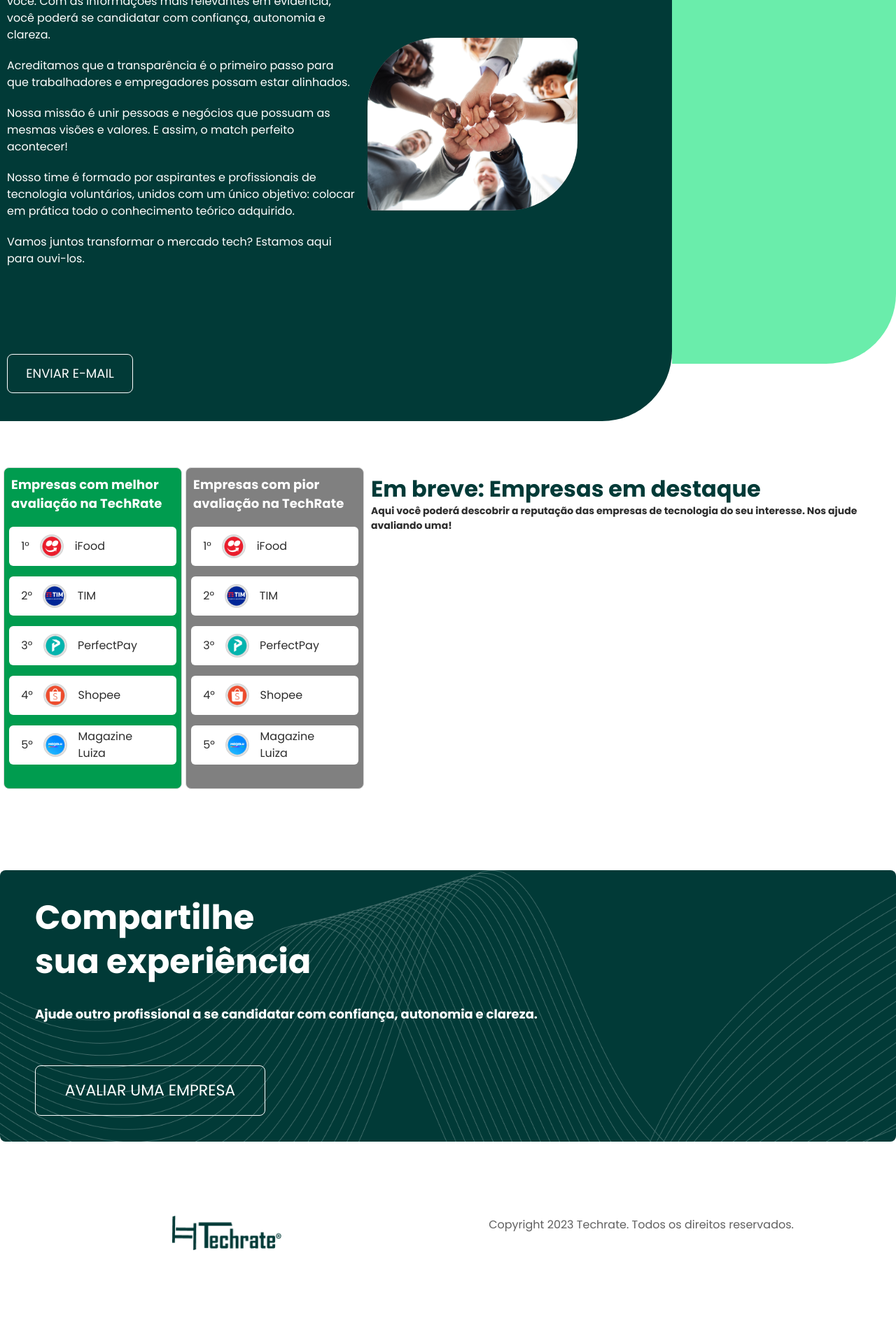
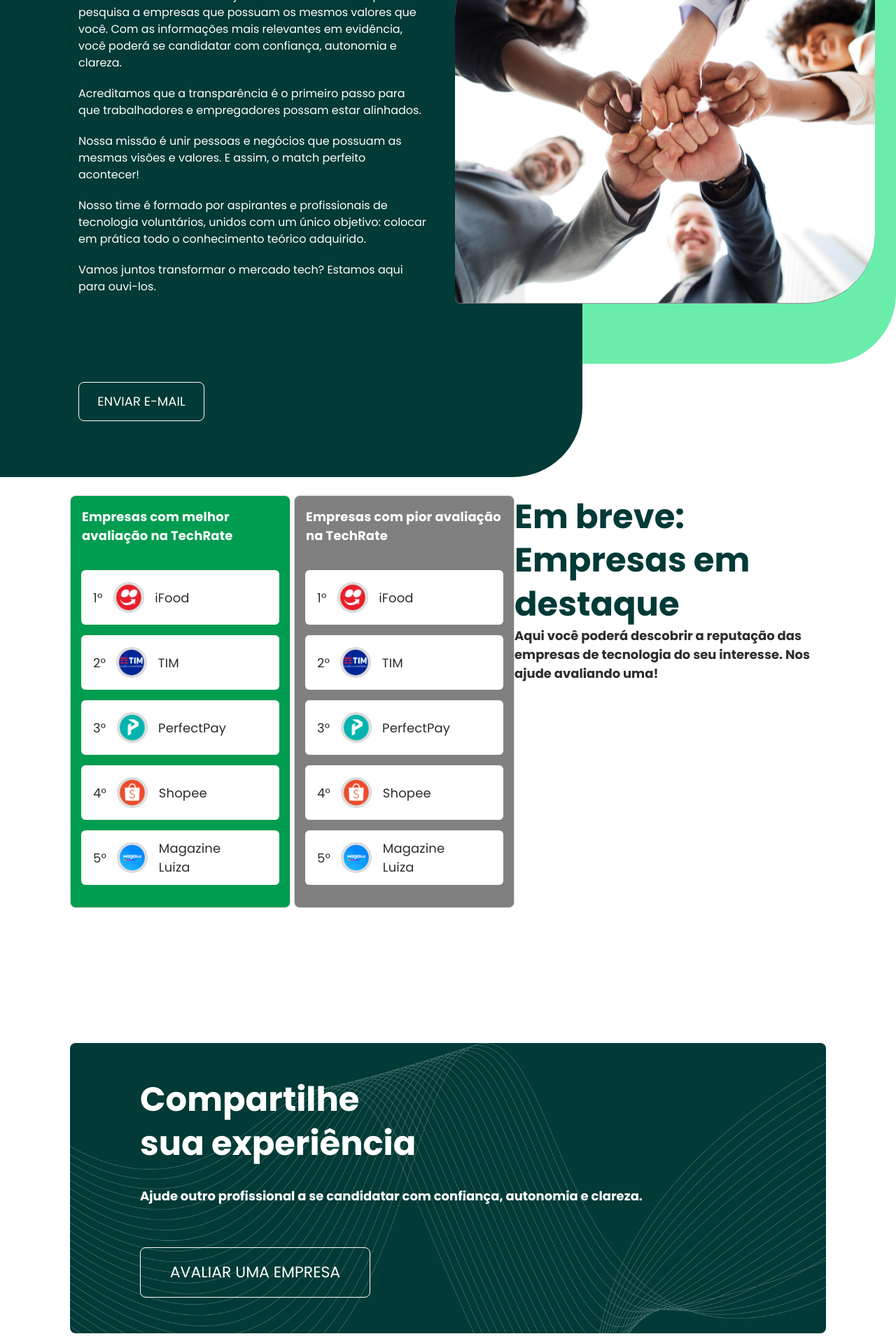
Before and after one commit to TechRate-Lab/TR-Frontend, a React (Vite) app: page / in a window 1280 px wide. Shown: the part 880-2797 px from the top of the page at 70% size. Before the commit the page ends 2718 px from the top, so only its background shows below. Built offline with nearby package versions, Linux system fonts and the light colour scheme.

Commit message:
style: ajustes tablet

```diff
--- a/src/components/Footer/style.ts
+++ b/src/components/Footer/style.ts
@@ -8,8 +8,10 @@
 width:100%;
 height:120px;
 padding:20px 0px;
-@media (min-width: ${(props) => props.theme.breakpoints.tablet}) {
-  margin-top:80px;
+margin-top:60px;
+@media screen and (max-width: ${(props) => props.theme.breakpoints.tablet}) {
+  margin-top:50px;
+  height:90px;
 }
 
 
--- a/src/pages/Home/Avaliar/style.ts
+++ b/src/pages/Home/Avaliar/style.ts
@@ -7,8 +7,8 @@
   width: 100%;
   height: 50vh;
   padding: 0 100px;
-  @media (min-width: ${(props) => props.theme.breakpoints.tablet}) {
-    padding: 0px;
+  @media (max-width: ${(props) => props.theme.breakpoints.tablet}) {
+    padding: 20px;
   }
 `;
 
@@ -39,7 +39,7 @@
     background-size: cover;
     opacity: 0.3;
   }
-  @media (min-width: ${(props) => props.theme.breakpoints.tablet}) {
+  @media (max-width: ${(props) => props.theme.breakpoints.tablet}) {
     height: 388px;
     padding:0px 50px;
   }
--- a/src/pages/Home/Inicio/style.ts
+++ b/src/pages/Home/Inicio/style.ts
@@ -23,7 +23,7 @@
     opacity: 0.4;
   }
 
-  @media (min-width: ${(props) => props.theme.breakpoints.tablet}) {
+  @media screen and (max-width: ${(props) => props.theme.breakpoints.tablet}) {
     gap: 20px;
   }
 `;
@@ -56,7 +56,7 @@
   width: 614px;
   height: 400px;
 
-  @media (min-width: ${(props) => props.theme.breakpoints.tablet}) {
+  @media screen and (max-width: ${(props) => props.theme.breakpoints.tablet}) {
     width: 400px;
     height: 238px;
   }
--- a/src/pages/Home/Reputacao/style.ts
+++ b/src/pages/Home/Reputacao/style.ts
@@ -7,9 +7,11 @@
   padding: 0 100px;
   width: 100%;
   height: 790px;
-  @media (min-width: ${(props) => props.theme.breakpoints.tablet}) {
+  margin-top:70px;
+  @media screen and (max-width: ${(props) => props.theme.breakpoints.tablet}) {
     padding: 30px 5px;
     height: 600px;
+    margin-top:0px;
   }
 `;
 
@@ -18,7 +20,7 @@
   justify-content: center;
   align-items: center;
   gap: 40px;
-  @media (min-width: ${(props) => props.theme.breakpoints.tablet}) {
+  @media screen and (min-width: ${(props) => props.theme.breakpoints.tablet}) {
     gap: 5px;
   }
 `;
@@ -43,7 +45,7 @@
     background: ${(props) => props.theme.colors.grey.normal};
   }
 
-  @media (min-width: ${(props) => props.theme.breakpoints.tablet}) {
+  @media screen and (max-width: ${(props) => props.theme.breakpoints.tablet}) {
     height: 460px;
     width: 255px;
     gap: 0px;
@@ -108,7 +110,7 @@
   }
   cursor: pointer;
 
-  @media (min-width: ${(props) => props.theme.breakpoints.tablet}) {
+  @media screen and (max-width: ${(props) => props.theme.breakpoints.tablet}) {
     height: 56px;
     width:70%;
 
@@ -128,7 +130,7 @@
   display: flex;
   flex-direction: column;
   align-self: flex-start;
-  @media (min-width: ${(props) => props.theme.breakpoints.tablet}) {
+  @media screen and (max-width: ${(props) => props.theme.breakpoints.tablet}) {
     width:100%;
     padding:10px;
   }
@@ -145,7 +147,7 @@
     props.theme.typography.desktop.headline2.spacing};
 
   color: ${(props) => props.theme.colors.secondary.normal};
-  @media (min-width: ${(props) => props.theme.breakpoints.tablet}) {
+  @media screen and (max-width: ${(props) => props.theme.breakpoints.tablet}) {
     font-size: ${(props) => props.theme.typography.desktop.headline4.fontSize};
 
   }
@@ -162,7 +164,7 @@
     props.theme.typography.desktop.subtitle1.spacing};
   color: ${(props) => props.theme.colors.grey.darker};
 
-  @media (min-width: ${(props) => props.theme.breakpoints.tablet}) {
+  @media screen and (max-width: ${(props) => props.theme.breakpoints.tablet}) {
     font-size: ${(props) => props.theme.typography.desktop.subtitle2.fontSize};
 
   }
--- a/src/pages/Home/Sobre/style.ts
+++ b/src/pages/Home/Sobre/style.ts
@@ -19,7 +19,7 @@
 
   background: ${(props) => props.theme.colors.secondary.normal};
   border-radius: 0px 0px 100px 0px;
-  @media (min-width: ${(props) => props.theme.breakpoints.tablet}) {
+  @media screen and (max-width: ${(props) => props.theme.breakpoints.tablet}) {
     width: 75%;
     padding: 40px 10px;
   }
@@ -34,7 +34,7 @@
   background: ${(props) => props.theme.colors.primary.normal};
   border-radius: 0px 0px 100px 0px;
 
-  @media (min-width: ${(props) => props.theme.breakpoints.tablet}) {
+  @media screen and (max-width: ${(props) => props.theme.breakpoints.tablet}) {
     width: 25%;
   }
 `;
@@ -43,16 +43,16 @@
   position: absolute;
   width: 600px;
   height: 510.12px;
-  left: 850px;
+  left: 650px;
   top: calc(50% - 610.12px / 2 + 0.06px);
   background: grey;
   border-radius: 100px 8px;
 
-  @media (min-width: ${(props) => props.theme.breakpoints.tablet}) {
-    width: 300px;
-    height: 247px;
-    top: calc(50% - 350.12px / 2 + 0.06px);
-    left:525px;
+  @media screen and (max-width: ${(props) => props.theme.breakpoints.tablet}) {
+    width: 250px;
+    height: 217px;
+    top: calc(45% - 350.12px / 2 + 0.06px);
+    left:505px;
   }
 `;
 
```
